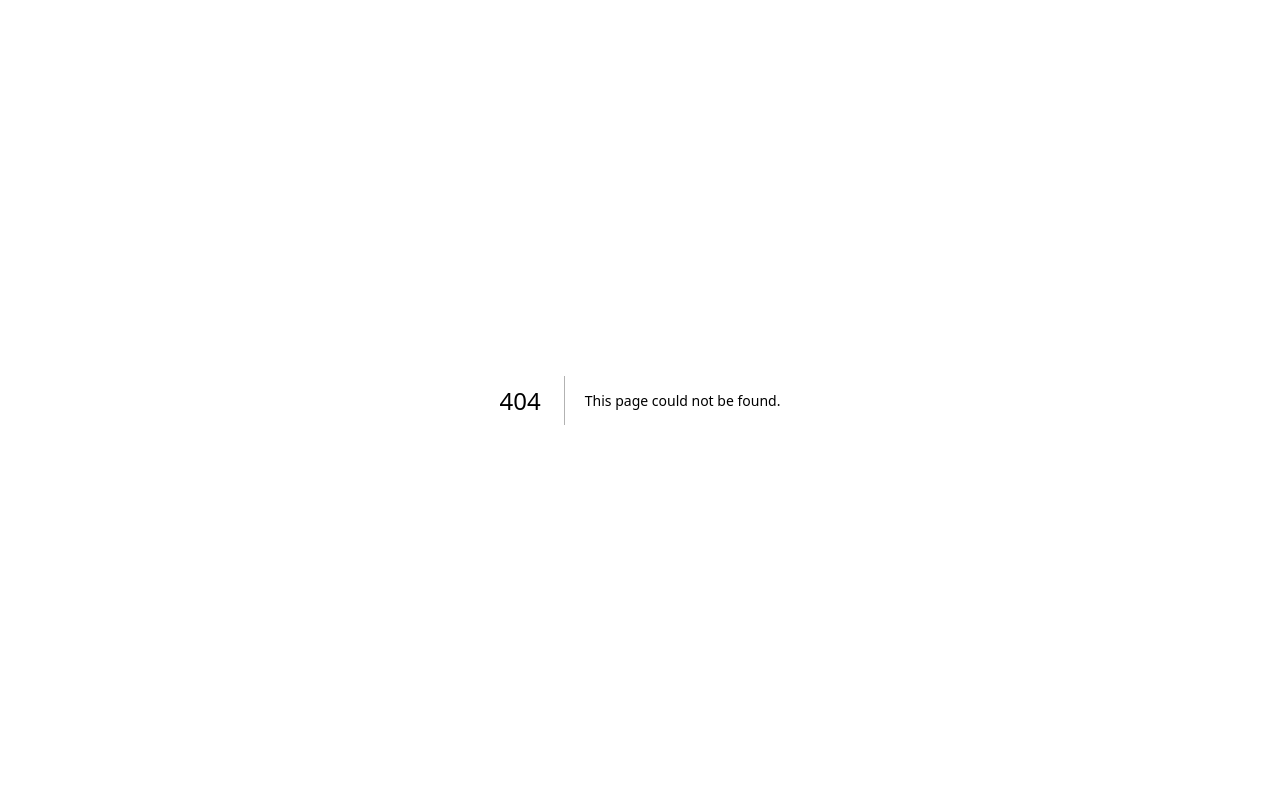
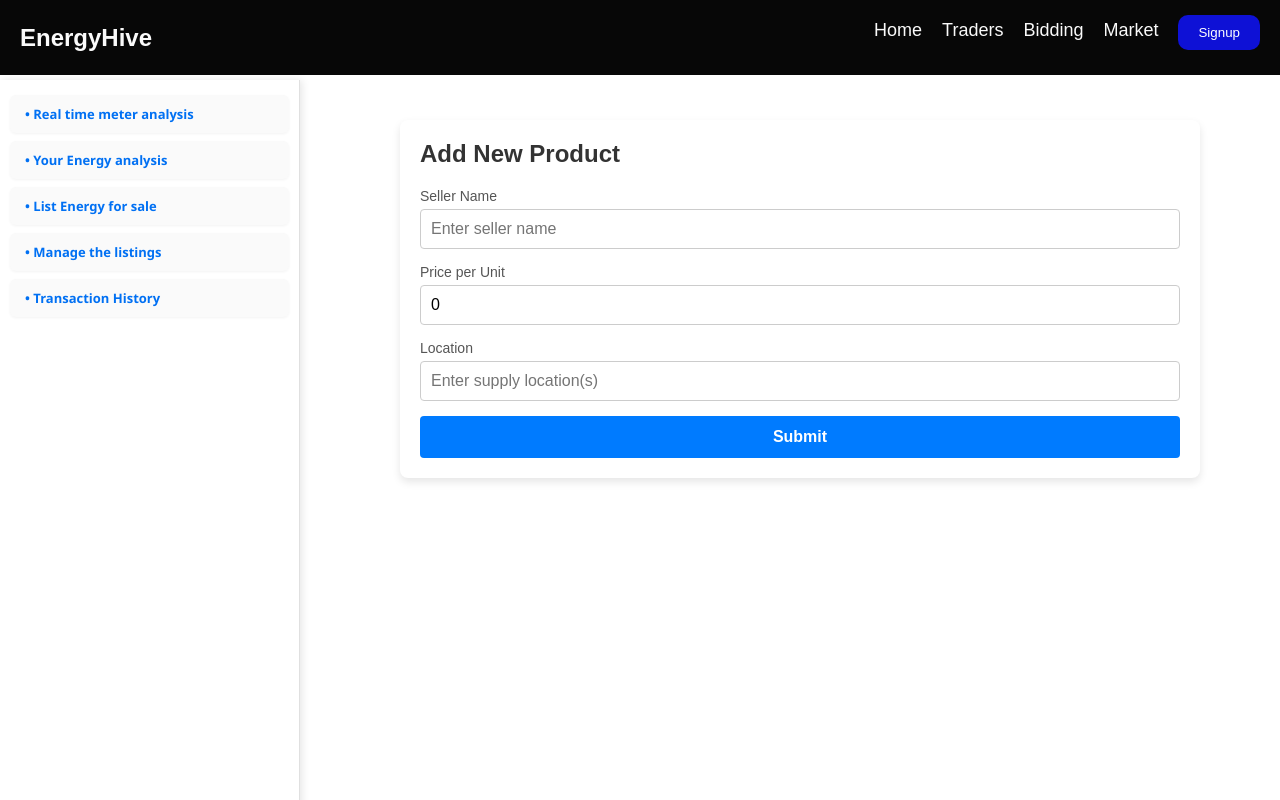
Before and after one commit to DhruvMahalwar/EngeryHive-HackCBS7.0, a Next.js app: page /analysis/list in a window 1280 px wide. Before the commit this address had no page. Built offline with nearby package versions, Linux system fonts and the light colour scheme; no server answers.

Commit message:
added energy listing page to website

```diff
--- /dev/null
+++ b/src/app/analysis/list/page.css
@@ -0,0 +1,119 @@
+/* Listings Page Styles */
+.dashboard-page {
+    display: flex;
+    flex-direction: column;
+    align-items: center;
+    padding: 20px;
+    font-family: Arial, sans-serif;
+    margin-top: 100px;
+}
+
+.content-layout {
+    display: flex;
+    width: 100%;
+    max-width: 800px;
+    margin-left: 320px;
+    /* Sidebar offset */
+    transition: margin-left 0.3s ease;
+}
+
+.dashboard-content {
+    flex: 1;
+    padding: 20px;
+    background-color: #fff;
+    box-shadow: 0px 4px 8px rgba(0, 0, 0, 0.1);
+    border-radius: 8px;
+}
+
+h2 {
+    font-size: 24px;
+    color: #333;
+    margin-bottom: 20px;
+}
+
+/* Form Container */
+.form-container {
+    display: flex;
+    flex-direction: column;
+    gap: 15px;
+    max-width: 100%;
+}
+
+.form-group {
+    display: flex;
+    flex-direction: column;
+}
+
+label {
+    font-size: 14px;
+    color: #555;
+    margin-bottom: 5px;
+}
+
+input {
+    padding: 10px;
+    font-size: 16px;
+    border: 1px solid #ccc;
+    border-radius: 4px;
+    transition: border-color 0.3s;
+}
+
+input:focus {
+    outline: none;
+    border-color: #007BFF;
+}
+
+.submit-button {
+    padding: 12px;
+    background-color: #007BFF;
+    color: #fff;
+    font-size: 16px;
+    font-weight: bold;
+    border: none;
+    border-radius: 4px;
+    cursor: pointer;
+    transition: background-color 0.3s;
+}
+
+.submit-button:hover {
+    background-color: #0056b3;
+}
+
+/* Mobile Responsive Styles */
+@media (max-width: 768px) {
+    .content-layout {
+        flex-direction: column;
+        margin-left: 0;
+        /* Remove sidebar offset on mobile */
+        padding: 10px;
+    }
+
+    .dashboard-content {
+        margin-top: 20px;
+        padding: 15px;
+        box-shadow: none;
+    }
+
+    h2 {
+        font-size: 20px;
+        text-align: center;
+    }
+
+    .form-container {
+        gap: 10px;
+    }
+
+    label {
+        font-size: 12px;
+    }
+
+    input {
+        padding: 8px;
+        font-size: 14px;
+    }
+
+    .submit-button {
+        padding: 10px;
+        font-size: 14px;
+    }
+}
--- /dev/null
+++ b/src/app/analysis/list/page.js
@@ -0,0 +1,94 @@
+"use client";
+import React, { useState } from 'react';
+import './page.css';
+import Navbar from '../../../../components/Navbar/Navbar';
+import UserDashboard from '../../../../components/Dashboard/dashboard';
+import axios from 'axios';
+
+const Listings = () => {
+  const [payload, setPayload] = useState({
+    usermail: "",
+    sellername: "",
+    priceperunit: 0,
+    tokens: Math.floor(Math.random() * 100),
+    locations: "",
+  });
+
+  const submitHandler = async (e) => {
+    e.preventDefault();
+    try {
+      console.log(1)
+      const userinfo = await axios.get('/api/auth/userinfo');
+      console.log("userinfo", userinfo.data.data.email);
+      payload.usermail = userinfo?.data?.data?.email;
+
+      const response = await axios.post('/api/products/addproduct', payload);
+      if (response?.data?.message) {
+        alert(response.data.message);
+      } else {
+        alert(response?.data?.error || 'Failed to add product');
+      }
+    } catch (error) {
+      alert('Failed to add product');
+      console.log("Failed to add product", error.message);
+    }
+  };
+
+  const onChangeHandler = (e) => {
+    setPayload({ ...payload, [e.target.name]: e.target.value });
+  };
+
+  return (
+    <div className="dashboard-page">
+      <Navbar />
+      <div className="content-layout">
+        <UserDashboard />
+        <div className="dashboard-content">
+          <h2>Add New Product</h2>
+          <form className="form-container" onSubmit={submitHandler}>
+            <div className="form-group">
+              <label htmlFor="sellername">Seller Name</label>
+              <input
+                type="text"
+                id="sellername"
+                name="sellername"
+                value={payload.sellername}
+                onChange={onChangeHandler}
+                placeholder="Enter seller name"
+                required
+              />
+            </div>
+            <div className="form-group">
+              <label htmlFor="priceperunit">Price per Unit</label>
+              <input
+                type="number"
+                id="priceperunit"
+                name="priceperunit"
+                value={payload.priceperunit}
+                onChange={onChangeHandler}
+                placeholder="Enter price per unit"
+                required
+                min="0"
+              />
+            </div>
+            <div className="form-group">
+              <label htmlFor="locations">Location</label>
+              <input
+                type="text"
+                id="locations"
+                name="locations"
+                value={payload.locations}
+                onChange={onChangeHandler}
+                placeholder="Enter supply location(s)"
+                required
+              />
+            </div>
+            <button type="submit" className="submit-button">Submit</button>
+          </form>
+        </div>
+      </div>
+    </div>
+  );
+};
+
+export default Listings;
```
